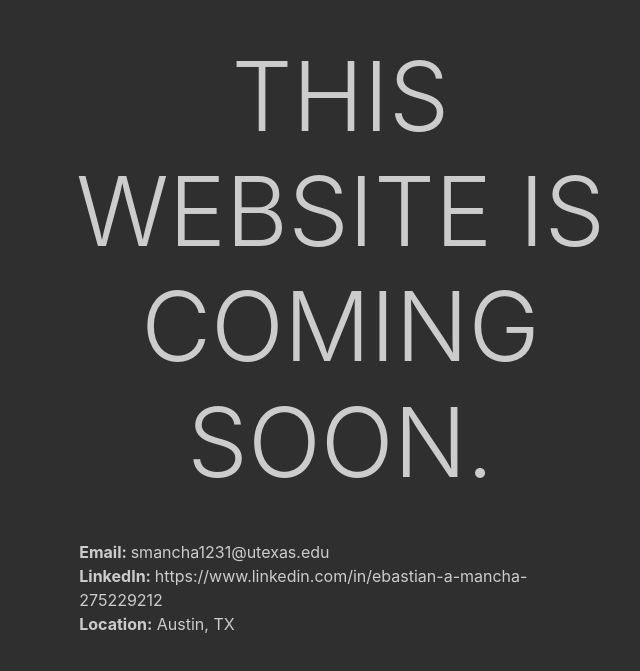
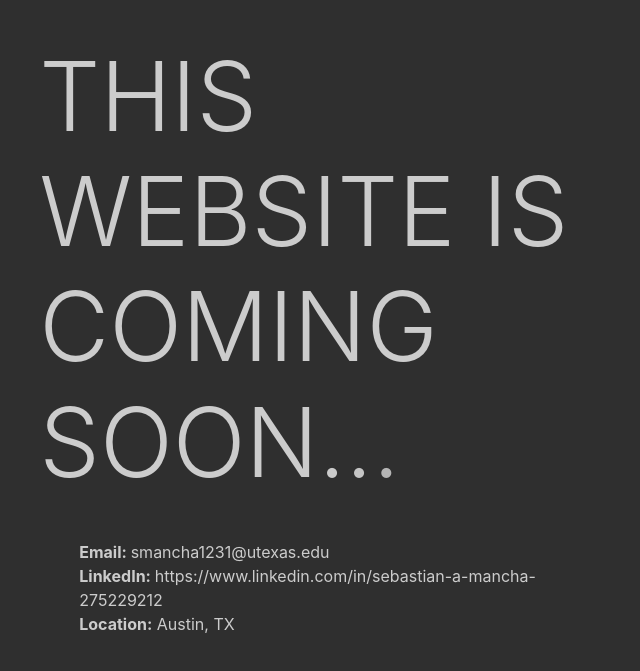
Before and after one commit to smancha/smancha.github.io, a React (Create React App) app in the folder smancha/: page / in a window 1280 px wide. Shown: the part 121-792 px from the top of the page, without its empty margins (292-932 px from the left). Built offline with nearby package versions, Linux system fonts and the light colour scheme.

Commit message:
update coming soon page

```diff
--- /dev/null
+++ b/smancha/src/components/ComingSoon.css
@@ -0,0 +1,48 @@
+.ellipsis-anim span {
+	opacity: 0;
+	-webkit-animation: ellipsis-dot 1s infinite;
+	animation: ellipsis-dot 1s infinite;
+}
+
+.ellipsis-anim span:nth-child(1) {
+	-webkit-animation-delay: 0.0s;
+	animation-delay: 0.0s;
+}
+
+.ellipsis-anim span:nth-child(2) {
+	-webkit-animation-delay: 0.1s;
+	animation-delay: 0.1s;
+}
+
+.ellipsis-anim span:nth-child(3) {
+	-webkit-animation-delay: 0.2s;
+	animation-delay: 0.2s;
+}
+
+@-webkit-keyframes ellipsis-dot {
+	0% {
+		opacity: 0;
+	}
+
+	50% {
+		opacity: 1;
+	}
+
+	100% {
+		opacity: 0;
+	}
+}
+
+@keyframes ellipsis-dot {
+	0% {
+		opacity: 0;
+	}
+
+	50% {
+		opacity: 1;
+	}
+
+	100% {
+		opacity: 0;
+	}
+}
--- a/smancha/src/components/ComingSoon.js
+++ b/smancha/src/components/ComingSoon.js
@@ -1,4 +1,6 @@
 import React, { Component } from 'react'
+
+import './ComingSoon.css'
 
 class ComingSoon extends Component {
 
@@ -11,14 +13,17 @@ class ComingSoon extends Component {
 	render() {
 		return (
 			<div className='background container-fluid'>
-				<div className='text-center justify-content-center row' style={{ position: 'relative', top: '20vh', color: '#CCCCCC' }}>
+				<div className='text-left justify-content-center row dark' style={{ position: 'relative', top: '20vh' }}>
 					<div className='col-6'>
 						<div className='text-uppercase display-1'>
-							This website is coming soon.
+							This website is
 						</div>
-						<div className='contact-info text-left' style={{ margin: '40px'}}>
-							<div><b>Email: </b><a className='a-dark text-decoration-none' target='_blank' href='mailto:smancha1231@utexas.edu'>smancha1231@utexas.edu</a></div>
-							<div><b>LinkedIn: </b><a className='a-dark text-decoration-none' target='_blank' href='https://www.linkedin.com/in/ebastian-a-mancha-275229212'>https://www.linkedin.com/in/ebastian-a-mancha-275229212</a></div>
+						<div className='text-uppercase display-1'>
+							coming soon<span class="ellipsis-anim"><span>.</span><span>.</span><span>.</span></span>
+						</div>
+						<div className='contact-info text-left' style={{ margin: '40px' }}>
+							<div><b>Email: </b><a className='dark text-decoration-none' target='_blank' href='mailto:smancha1231@utexas.edu'>smancha1231@utexas.edu</a></div>
+							<div><b>LinkedIn: </b><a className='dark text-decoration-none' target='_blank' href='https://www.linkedin.com/in/sebastian-a-mancha-275229212'>https://www.linkedin.com/in/sebastian-a-mancha-275229212</a></div>
 							<div><b>Location:</b> Austin, TX </div>
 						</div>
 					</div>
--- a/smancha/src/components/Home/Home.css
+++ b/smancha/src/components/Home/Home.css
@@ -3,7 +3,6 @@
 }
 
 .description {
-	color: #CCCCCC;
 	position: absolute;
 	top: 30vh;
 }
--- a/smancha/src/components/Home/Home.js
+++ b/smancha/src/components/Home/Home.js
@@ -26,15 +26,15 @@ class Home extends Component {
 						<Sidebar />
 					</div>
 					<div className='col-xs-6 col-sm-8 col-lg-9'>
-						<div className='description text-justify container'>
+						<div className='description text-justify container dark'>
 							<div className='row justify-content-center'>
 								<div className='col-lg-6'>
 									<div>
 										{this.state.bio}
 									</div>
-									<div className='contact-info'>
-										<div><b>Email: </b><a className='a-dark text-decoration-none' target='_blank' href='mailto:smancha1231@utexas.edu'>smancha1231@utexas.edu</a></div>
-										<div><b>LinkedIn: </b><a className='a-dark text-decoration-none' target='_blank' href='https://www.linkedin.com/in/ebastian-a-mancha-275229212'>https://www.linkedin.com/in/ebastian-a-mancha-275229212</a></div>
+									<div className='contact-info text-left'>
+										<div><b>Email: </b><a className='dark text-decoration-none' target='_blank' href='mailto:smancha1231@utexas.edu'>smancha1231@utexas.edu</a></div>
+										<div><b>LinkedIn: </b><a className='dark text-decoration-none' target='_blank' href='https://www.linkedin.com/in/sebastian-a-mancha-275229212'>https://www.linkedin.com/in/sebastian-a-mancha-275229212</a></div>
 										<div><b>Location:</b> Austin, TX </div>
 									</div>
 								</div>
--- a/smancha/src/components/Sidebar/Sidebar.css
+++ b/smancha/src/components/Sidebar/Sidebar.css
@@ -1,7 +1,6 @@
 .sidebar-background {
 	background-color: #FBF8F1;
 	min-height: 100vh;
-	color: #6D6D76;
 	padding-top: 5vh;
 	padding-left: 20px;
 	padding-right: 20px;
@@ -12,10 +11,6 @@
 	width: 200px;
 	margin-bottom: 30px;
 	object-fit: cover;
-}
-
-a {
-	color: #6D6D76;
 }
 
 .divider {
--- a/smancha/src/components/Sidebar/Sidebar.js
+++ b/smancha/src/components/Sidebar/Sidebar.js
@@ -5,7 +5,7 @@ import './Sidebar.css';
 
 function Sidebar() {
 	return (
-		<div className='sidebar-background text-center'>
+		<div className='sidebar-background text-center light'>
 			<div className=''>
 				<img src={ProfilePhoto} className='rounded-circle profile-photo center' alt='Sebastián Mancha' />
 				<p className='heading-5 name'> Sebastián Mancha </p>
@@ -13,16 +13,16 @@ function Sidebar() {
 			<hr className='divider' />
 			<ul className='nav flex-column'>
 				<li className='nav-item lead'>
-					<NavLink className='nav-link a-light' to='/'> Home </NavLink>
+					<NavLink className='nav-link light' to='/'> Home </NavLink>
 				</li>
 				<li className='nav-item lead'>
-					<NavLink className='nav-link a-light' to='/research-interests'> Research Interests </NavLink>
+					<NavLink className='nav-link light' to='/research-interests'> Research Interests </NavLink>
 				</li>
 				<li className='nav-item lead'>
-					<NavLink className='nav-link a-light' to='/projects'> Projects </NavLink>
+					<NavLink className='nav-link light' to='/projects'> Projects </NavLink>
 				</li>
 				<li className='nav-item lead'>
-					<NavLink className='nav-link a-light' to='/cv'> CV </NavLink>
+					<NavLink className='nav-link light' to='/cv'> CV </NavLink>
 				</li>
 			</ul>
 		</div>
--- a/smancha/src/index.css
+++ b/smancha/src/index.css
@@ -15,13 +15,21 @@ code {
     monospace;
 }
 
+.dark {
+  color: #CCCCCC;
+}
+
+.light {
+  color: #6D6D76;
+}
+/*
 .a-light {
 	color: #6D6D76;
 }
 
 .a-dark {
   color: #CCCCCC;
-}
+} */
 
 a:hover {
   color: #BE9CDE;
```
